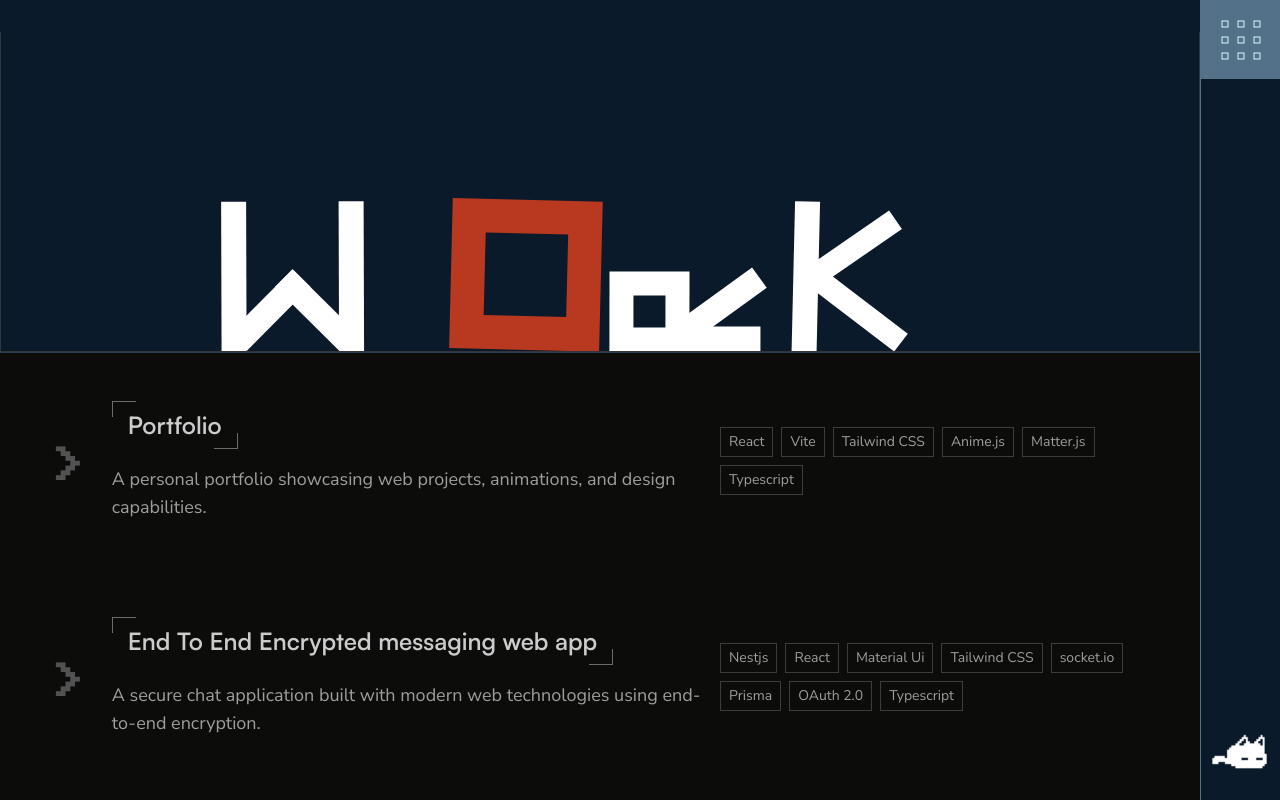
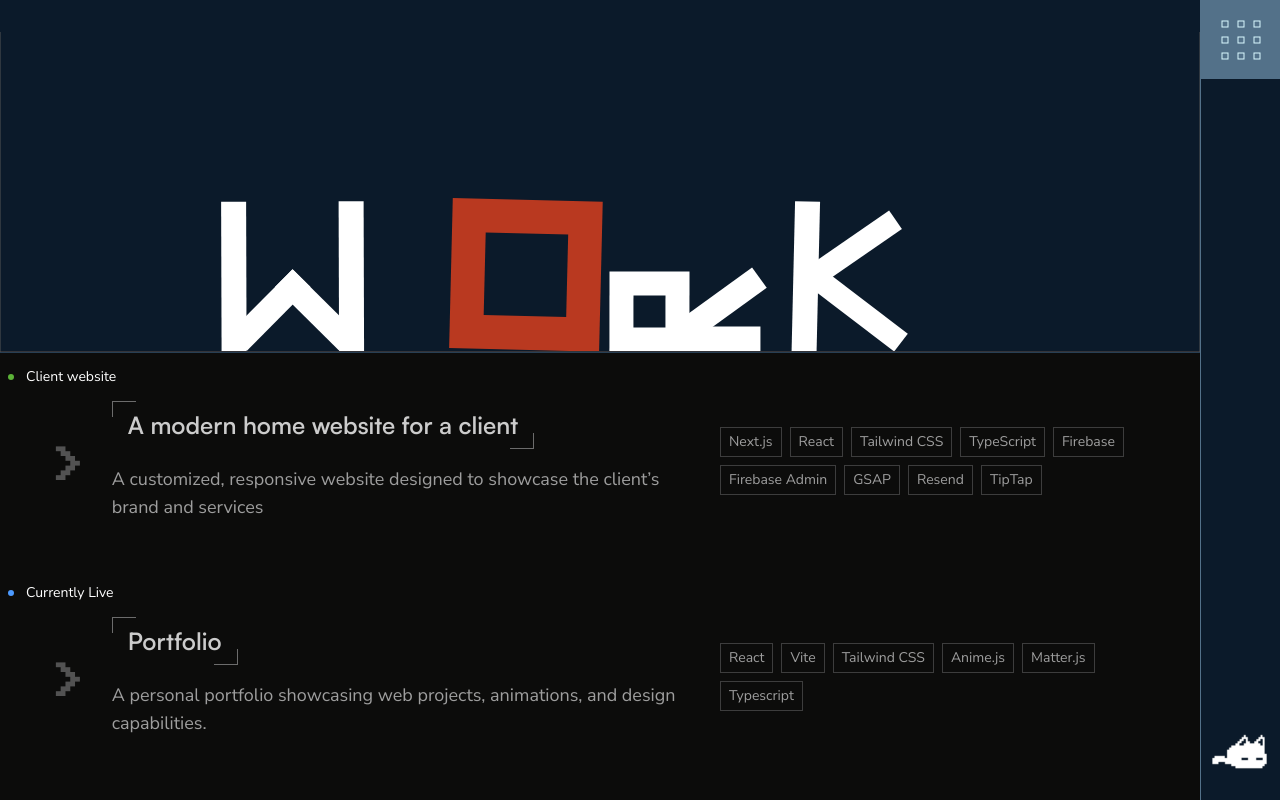
Before and after one commit to shivam4940x/portfolio, a React (Vite) app: page /work in a window 1280 px wide. Built offline with nearby package versions, Linux system fonts and the light colour scheme.

Commit message:
work update

```diff
--- a/src/components/layout.tsx
+++ b/src/components/layout.tsx
@@ -73,7 +73,9 @@ export const Kitty = () => {
               </svg>
             </div>
             <div className="py-6 px-4 text-dull-black">
-              Welcome, visitor! I'm shivam and this is my personal portfolio
+              Welcome, visitor! I'm Shivam — a freelance developer passionate
+              about crafting modern web solutions. I’m open to exciting
+              projects, new projects and collaborations. Feel free to reach out!
             </div>
           </div>
         </div>
--- a/src/components/work/List.tsx
+++ b/src/components/work/List.tsx
@@ -8,8 +8,26 @@ interface WorkItem {
   sub: string;
   techStack?: string[];
   href?: string;
+  status?: {
+    text?: string;
+    color?: string;
+  };
 }
-const List = ({ heading, sub, techStack, href }: WorkItem) => {
+const getColor = (color: string) => {
+  switch (color) {
+    case "red":
+      return "#FF4C4C";
+    case "green":
+      return "#5CB338";
+    case "blue":
+      return "#4C9AFF";
+    case "yellow":
+      return "#FFD24C";
+    default:
+      return "#5CB338";
+  }
+};
+const List = ({ heading, sub, techStack, href, status }: WorkItem) => {
   const followTheMouseMr = useRef<HTMLDivElement>(null);
   const mousePos = useRef({ x: 0, y: 0 });
   const currentPos = useRef({ x: 0, y: 0 });
@@ -57,8 +75,17 @@ const List = ({ heading, sub, techStack, href }: WorkItem) => {
     <a
       href={href}
       target="_blank"
-      className="border-b last:border-b-0 border-border-light"
+      className="border-b last:border-b-0 border-border-light relative "
     >
+      <div className="absolute gap-3 h-10 pt-2 top-0 left-0 overflow-hidden pointer-events-none z-50 center w-max px-2 text-sm">
+        <div
+          className="w-1.5 aspect-square rounded-full"
+          style={{
+            backgroundColor: status?.color ? getColor(status.color) : "#5CB338",
+          }}
+        ></div>
+        <div className="text-white">{status?.text || "Currently Live"}</div>
+      </div>
       <div
         key={heading}
         onMouseMove={mouseMove}
--- a/src/json/Work.json
+++ b/src/json/Work.json
@@ -1,12 +1,35 @@
 {
   "work": {
     "personal": [
+      {
+        "name": "client website",
+        "heading": "A modern home website for a client",
+        "sub": "A customized, responsive website designed to showcase the client’s brand and services",
+        "href": "https://mayatechvision.com/",
+        "status": {
+          "text": "Client website",
+          "color": "green"
+        },
+        "techStack": [
+          "Next.js",
+          "React",
+          "Tailwind CSS",
+          "TypeScript",
+          "Firebase",
+          "Firebase Admin",
+          "GSAP",
+          "Resend",
+          "TipTap"
+        ]
+      },
       {
         "name": "portfolio",
         "heading": "Portfolio",
         "href": "https://portfolio-ten-iota-tixiz0p0ve.vercel.app/",
         "sub": "A personal portfolio showcasing web projects, animations, and design capabilities.",
-        "img": "/projects/pp.webp",
+        "status": {
+          "color": "blue"
+        },
         "techStack": [
           "React",
           "Vite",
@@ -16,12 +39,34 @@
           "Typescript"
         ]
       },
+
+      {
+        "name": "invoice-generator",
+        "heading": "Invoice Generator",
+        "sub": "A simple and responsive invoice generator with print support and Firebase integration.",
+        "status": {
+          "color": "blue"
+        },
+        "href": "https://testing-44c76.web.app/",
+        "techStack": [
+          "React",
+          "Tailwind CSS",
+          "Vite",
+          "Firebase",
+          "React Router",
+          "React-to-Print",
+          "Typescript"
+        ]
+      },
       {
         "name": "e2e-chat-app",
         "heading": "End To End Encrypted messaging web app",
         "sub": "A secure chat application built with modern web technologies using end-to-end encryption.",
         "href": "https://project-e-frontend.vercel.app/",
-        "img": "/projects/pp.webp",
+        "status": {
+          "text": "Closed due to inactivity",
+          "color": "red"
+        },
         "techStack": [
           "Nestjs",
           "React",
@@ -32,22 +77,6 @@
           "OAuth 2.0",
           "Typescript"
         ]
-      },
-      {
-        "name": "invoice-generator",
-        "heading": "Invoice Generator",
-        "sub": "A simple and responsive invoice generator with print support and Firebase integration.",
-        "href": "https://testing-44c76.web.app/",
-        "img": "/projects/invoice.webp",
-        "techStack": [
-          "React",
-          "Tailwind CSS",
-          "Vite",
-          "Firebase",
-          "React Router",
-          "React-to-Print",
-          "Typescript"
-        ]
       }
     ],
     "Client Work": []
```
